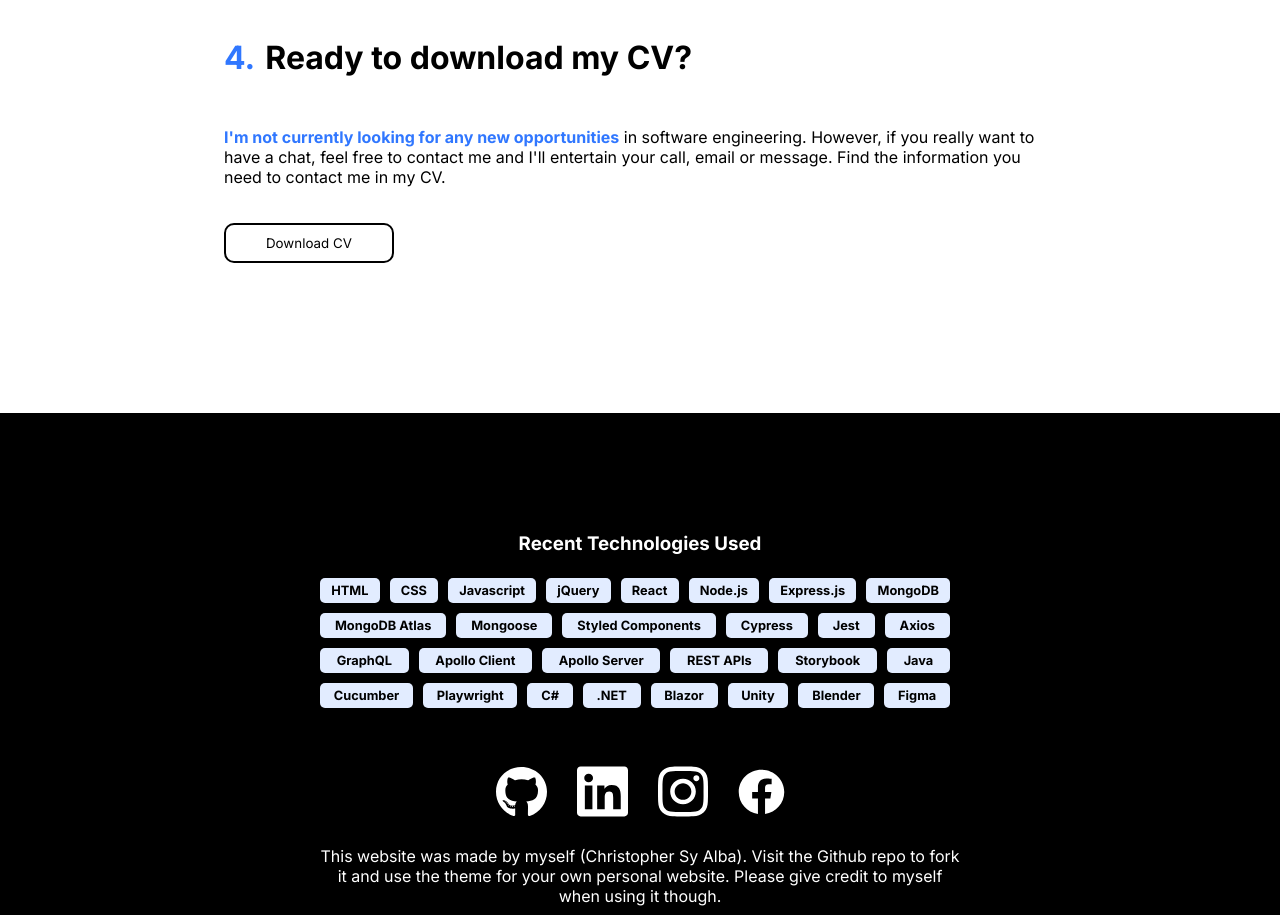
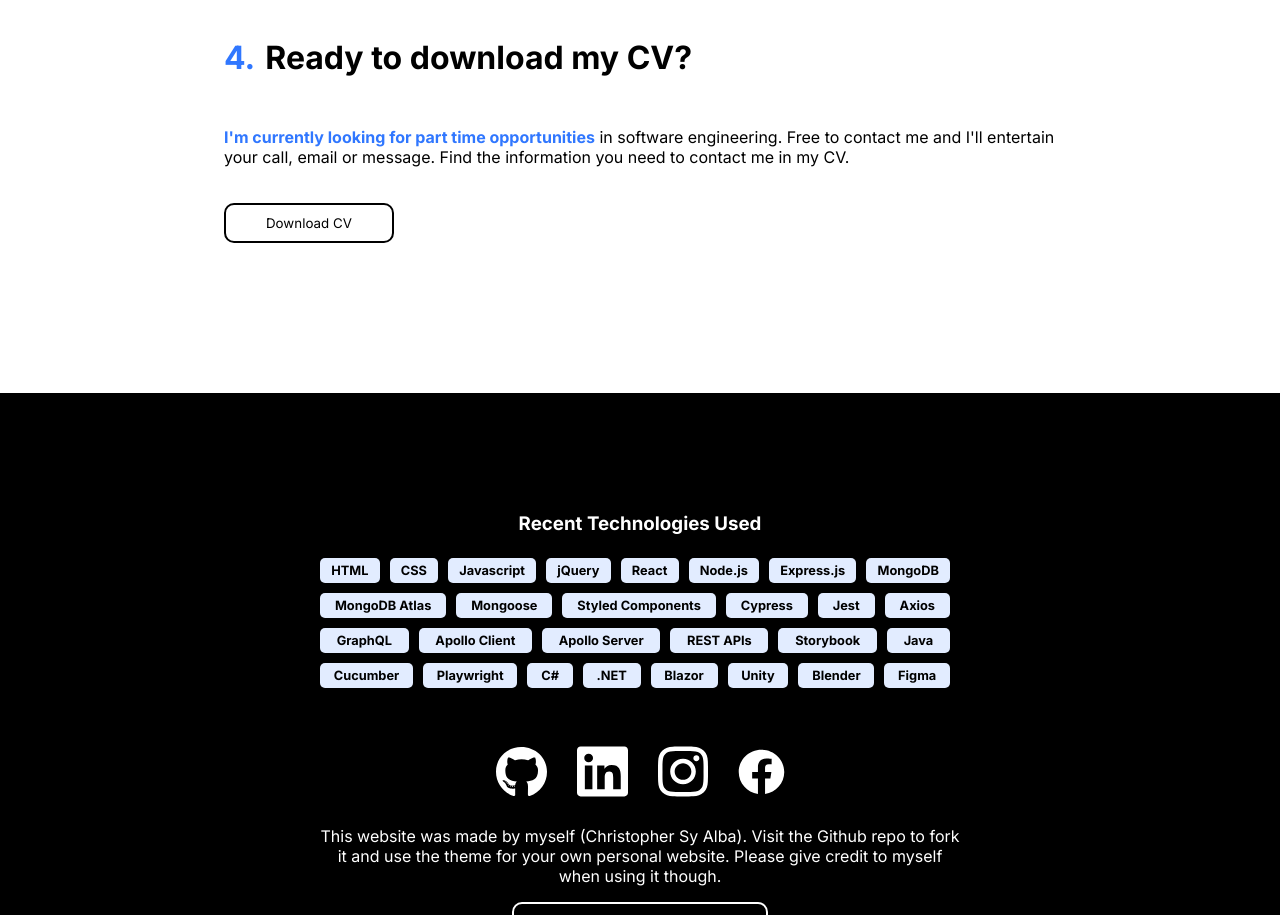
Before and after one commit to christopher-alba/personal-portfolio-v4, a React (Vite) app: page / in a window 1280 px wide. Shown: the part 5400-6315 px from the top of the page. Built offline with nearby package versions, Linux system fonts and the light colour scheme.

Commit message:
change contact message

```diff
--- a/src/components/Contact/Contact.tsx
+++ b/src/components/Contact/Contact.tsx
@@ -13,11 +13,11 @@ const Contact: FC = () => {
         <Title number={4} text="Ready to download my CV?" />
         <p>
           <Emphasise>
-            <strong>I'm not currently looking for any new opportunities</strong>
+            <strong>I'm currently looking for part time opportunities</strong>
           </Emphasise>{" "}
-          in software engineering. However, if you really want to have a chat,
-          feel free to contact me and I'll entertain your call, email or
-          message. Find the information you need to contact me in my CV.
+          in software engineering. Free to contact me and I'll entertain your
+          call, email or message. Find the information you need to contact me in
+          my CV.
         </p>
         <StyledLink
           to="./cv.pdf"
```
